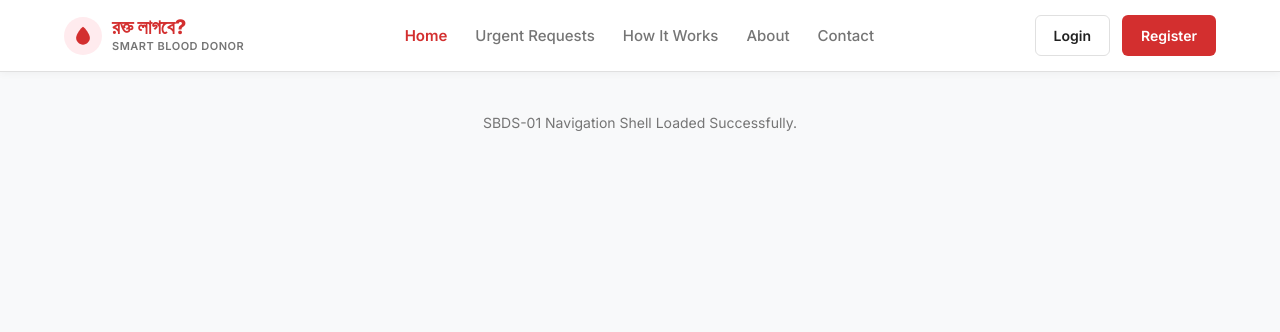
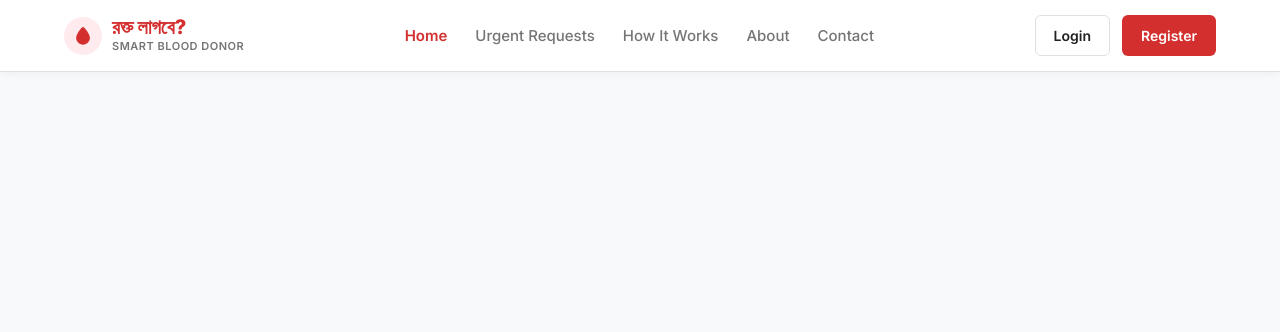
Before and after one commit to sowr0v/Smart-Blood-Donor-System-, a FastAPI app: page / in a window 1280 px wide. Shown: the top 332 px of the page. Run offline with FastAPI, Linux system fonts and the light colour scheme.

Commit message:
Remove navigation shell loaded notice
Removed temporary notice from the main shell.

```diff
--- a/templates/index.html
+++ b/templates/index.html
@@ -78,7 +78,7 @@
   <main class="main-shell" id="main-content">
     <div class="container placeholder-content">
       <!-- Onnanno component gulo (Hero, Ticker, Urgent Board) ekhane porer step-e boshbe -->
-      <p class="temp-notice">SBDS-01 Navigation Shell Loaded Successfully.</p>
+
     </div>
   </main>
 
```
